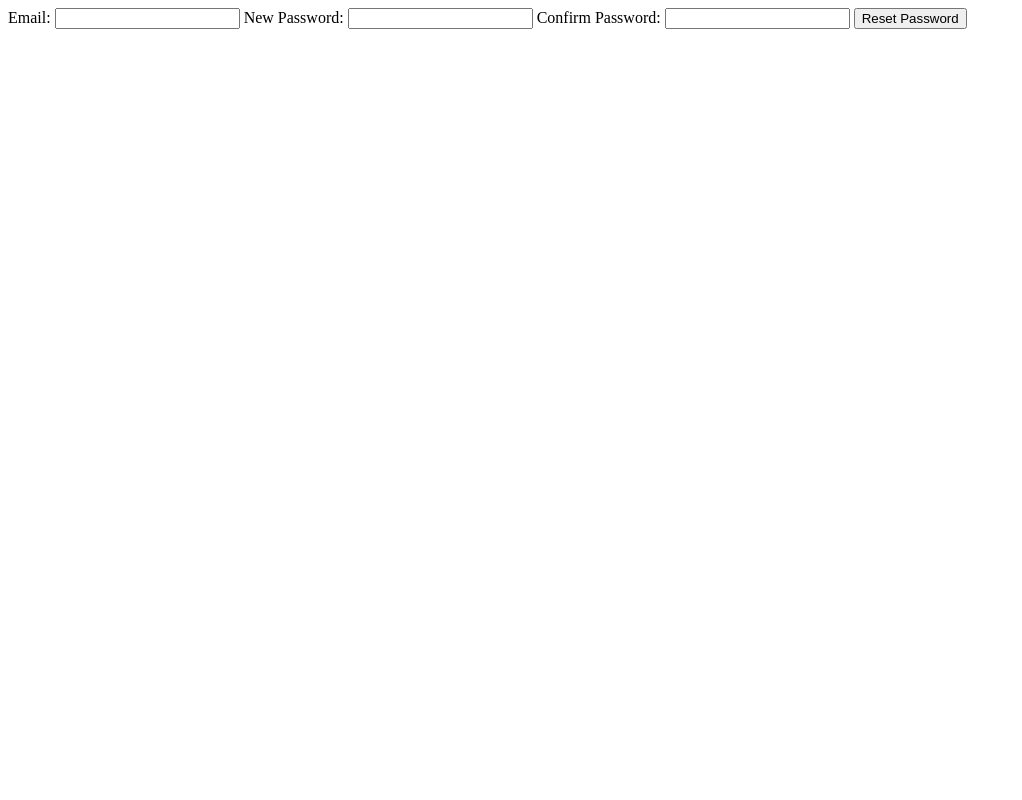
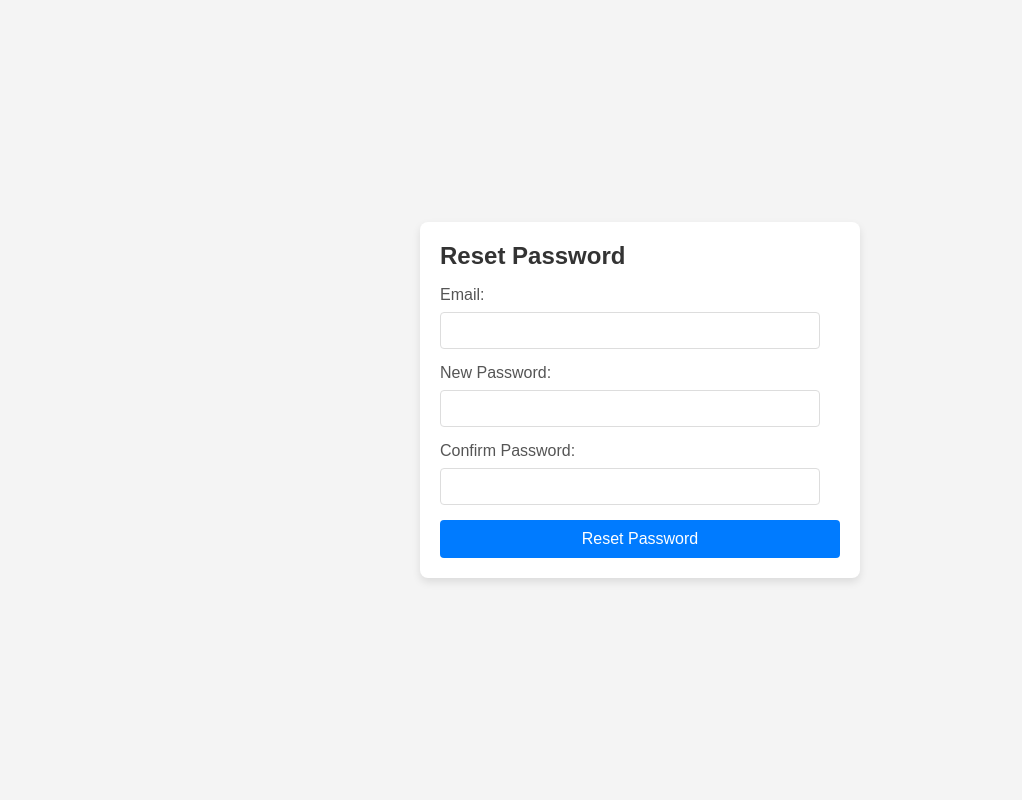
Before and after one commit to satish2352/soil_web_laravel, a Laravel app: template resources/views/reset_password.blade.php in a window 1280 px wide. Shown: the whole page, without its empty margins (0-1022 px from the left). Run offline with Laravel 8, Linux system fonts and the light colour scheme; the template is opened without the code that fills it, so the values that code supplies are empty; some libraries are stand-ins or nearby versions.

Commit message:
changes for chage password css

```diff
--- a/resources/views/reset_password.blade.php
+++ b/resources/views/reset_password.blade.php
@@ -2,8 +2,77 @@
 <html>
 <head>
     <title>Reset Password</title>
+    <style>
+        body {
+            font-family: Arial, sans-serif;
+            background-color: #f4f4f4;
+            margin: 0;
+            padding: 0;
+            display: flex;
+            justify-content: center;
+            align-items: center;
+            height: 100vh;
+        }
+
+        .container {
+            background: #fff;
+            padding: 20px;
+            border-radius: 8px;
+            box-shadow: 0 4px 8px rgba(0, 0, 0, 0.1);
+            max-width: 400px;
+            width: 100%;
+        }
+
+        h1 {
+            margin-top: 0;
+            font-size: 24px;
+            color: #333;
+        }
+
+        label {
+            display: block;
+            margin-bottom: 8px;
+            color: #555;
+        }
+
+        input[type="email"],
+        input[type="password"] {
+            width: calc(100% - 20px);
+            padding: 10px;
+            margin-bottom: 15px;
+            border: 1px solid #ddd;
+            border-radius: 4px;
+            box-sizing: border-box;
+        }
+
+        button {
+            background-color: #007bff;
+            color: white;
+            border: none;
+            padding: 10px 15px;
+            border-radius: 4px;
+            cursor: pointer;
+            font-size: 16px;
+            width: 100%;
+        }
+
+        button:hover {
+            background-color: #0056b3;
+        }
+
+        @media (max-width: 600px) {
+            input[type="email"],
+            input[type="password"],
+            button {
+                width: 100%;
+                box-sizing: border-box;
+            }
+        }
+    </style>
 </head>
 <body>
+    <div class="container">
+        <h1>Reset Password</h1>
         <form id="resetPasswordForm">
             <input type="hidden" name="token" value="{{ $token }}">
 
@@ -18,6 +87,7 @@
 
             <button type="submit">Reset Password</button>
         </form>
+    </div>
 
     <script>
         document.getElementById('resetPasswordForm').addEventListener('submit', function(event) {
@@ -36,7 +106,7 @@
             .then(response => response.json())
             .then(data => {
                 // Handle successful response
-                alert('Success:', data);
+                alert('Success:', data.message);
                 // Redirect or show success message
             })
             .catch(error => {
```
Lines whose indentation alone changed are shown as unchanged.
